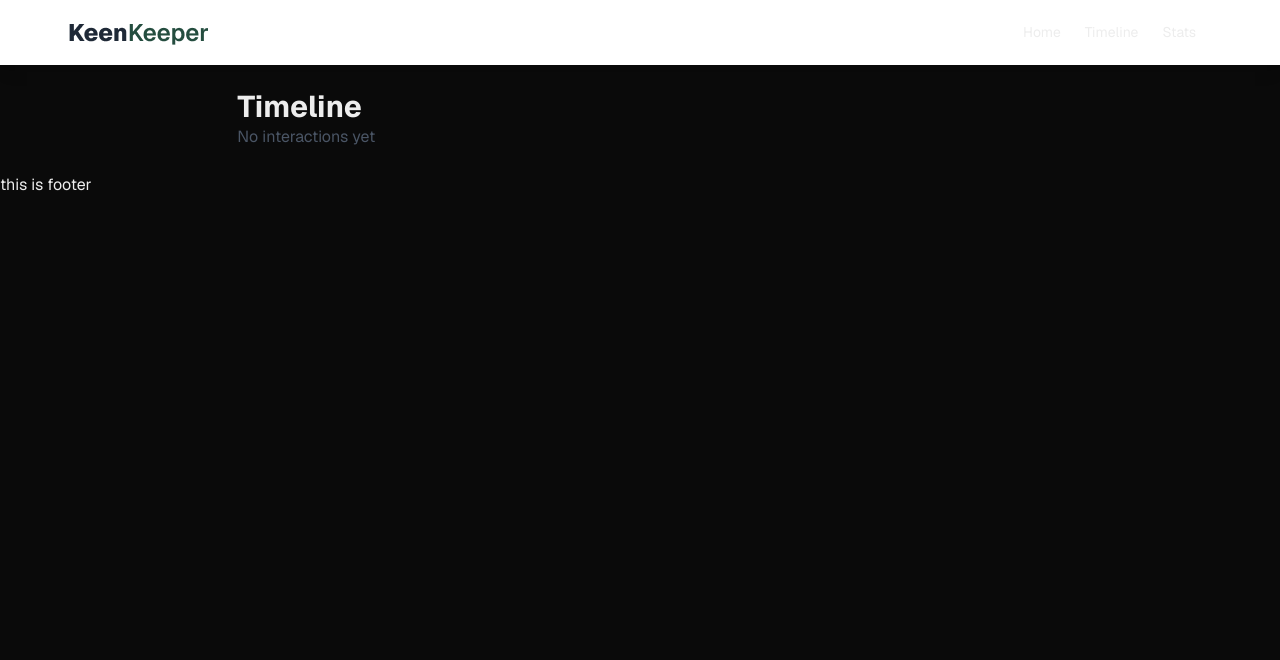
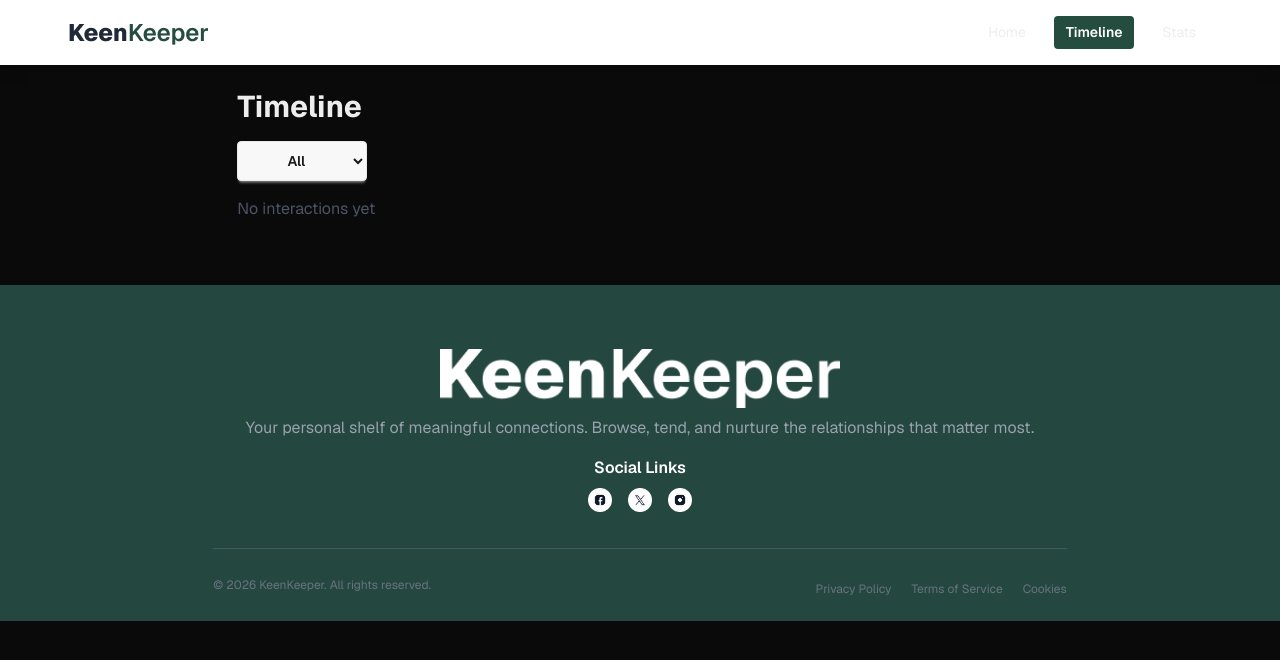
Before and after one commit to ashikmridha793/assignment-7, a Next.js app: page /timeline in a window 1280 px wide. Shown: the top 660 px of the page. Built offline with nearby package versions, Linux system fonts and the light colour scheme.

Commit message:
added full footer section

```diff
--- a/src/app/friends/[id]/page.jsx
+++ b/src/app/friends/[id]/page.jsx
@@ -82,7 +82,7 @@ const FriendDetailPage =  ({ params }) => {
                     </div>
                     <div className='bg-white p-4 shadow rounded text-center'>
                         <h3 className='font-bold text-3xl'>{friend.goal}</h3>
-                        <p className='text-gray-600'>Goal (Days)</p>
+                        <p className='text-gray-600 '>Goal (Days)</p>
                     </div>
                     <div className='bg-white p-4 shadow rounded text-center'>
                         <h3 className='font-bold text-2xl'>
@@ -99,7 +99,8 @@ const FriendDetailPage =  ({ params }) => {
                             <h3 className='font-semibold text-[#244D3F]'>Relationship Goal</h3>
                             <a className='btn rounded-full text-xs'>Edit</a>
                         </div>
-                        <p className='text-gray-600'>Connect every <b>{friend.goal}</b> days</p>
+                        <p className='text-gray-600'>Connect every<span className='font-semibold'> <b>{friend.goal}</b> days</span>
+                        </p>
                     </div>
                     <div className='mt-6 border-t border-gray-200 pt-8'>
                         <h3 className='font-semibold text-[#244D3F]'>Quick Check-In</h3>
--- a/src/app/layout.js
+++ b/src/app/layout.js
@@ -1,10 +1,9 @@
+
 import { Geist, Geist_Mono } from "next/font/google";
 import "./globals.css";
 import Navbar from "@/components/Navbar";
 import Footer from "@/components/Footer";
-
 import { ToastContainer } from "react-toastify";
-
 
 const geistSans = Geist({
   variable: "--font-geist-sans",
@@ -28,9 +27,10 @@ export default function RootLayout({ children }) {
       className={`${geistSans.variable} ${geistMono.variable} h-full antialiased`}
     >
       <body className="geist min-h-full flex flex-col ">
+
         <Navbar />
         {children}
-          <ToastContainer position="top-center" reverseOrder={false} />
+        <ToastContainer position="top-center" reverseOrder={false} />
         <Footer />
       </body>
     </html>
--- /dev/null
+++ b/src/app/loading.jsx
@@ -0,0 +1,7 @@
+export default function Loading() {
+    return (
+        <div className='fixed inset-0 flex items-center justify-center bg-white/60 z-50'>
+            <span className="loading loading-spinner text-success"></span>
+        </div>
+    )
+}
--- a/src/app/timeline/page.jsx
+++ b/src/app/timeline/page.jsx
@@ -3,11 +3,16 @@ import React, { useEffect, useState } from 'react';
 
 const page = () => {
     const [timeline, setTimeline] = useState([]);
+    const [filter, setFilter] = useState('all');
 
     useEffect(() => {
         const data = JSON.parse(localStorage.getItem('timeline')) || [];
         setTimeline(data);
     }, []);
+    const filteredTimeline =
+        filter === 'all'
+        ? timeline
+        : timeline.filter(item => item.type === filter);
 
     const getIcon = (type) => {
         if (type === 'call') return '📞';
@@ -20,15 +25,24 @@ const page = () => {
         <div className='p-6 md:w-8/12 mx-auto'>
             <h1 className='text-3xl font-bold text-left'>Timeline</h1>
 
+            <div className='my-4 w-full flex justify-start'>
+                <select value={filter} onChange={(e) => setFilter(e.target.value)} className='btn'>
+                    <option value='all'>All</option>
+                    <option value='call'>Calls</option>
+                    <option value='message'>Messages</option>
+                    <option value='video'>Video Calls</option>
+                </select>
+            </div>
+
             {timeline.length === 0 ? (
                 <p className='text-gray-600'>No interactions yet</p>
             ) : (
-                    timeline.map((item) => (
+                filteredTimeline.map((item) => (
                     <div key={item.id} className='bg-white shadow-md p-4 rounded-lg mb-4 flex items-center gap-4'>
                         <div className='text-2xl'>{getIcon(item.type)}</div>
                         <div>
-                                <p className='font-semibold'>{item.title}</p>
-                                <p className='text-gray-600 text-sm'>
+                            <p className='font-semibold text-stone-600'>{item.title}</p>
+                            <p className='text-gray-500 text-sm'>
                                 {new Date(item.date).toDateString()}
                             </p>
                         </div>
--- a/src/components/Footer.jsx
+++ b/src/components/Footer.jsx
@@ -1,11 +1,38 @@
 import React from 'react';
+import Image from 'next/image';
+import FooterLogo from '../assets/logo-xl.png'
+import facebook from '../assets/facebook.png'
+import twitter from '../assets/twitter.png'
+import instagram from '../assets/instagram.png'
+import Link from 'next/link';
 
 const Footer = () => {
     return (
-        <div>
-            <h1>
-            this is footer
-            </h1>
+        <div className='text-center py-6 mt-10 text-gray-600 bg-[#24473F]'>
+            <div className='w-9/12 mx-auto pb-3'>
+                <Image src={FooterLogo} alt="Logo" className='w-70 md:w-100  mx-auto mt-10' />
+                <p className='mt-2 text-gray-400'>Your personal shelf of meaningful connections. Browse, tend, and nurture the relationships that matter most.</p>
+                <p className='mt-4 font-semibold text-white'>Social Links</p>
+                <div className='flex justify-center gap-4 mt-2'>
+                    <a href="#" className='text-gray-400 hover:text-white'>
+                        <Image src={facebook} alt="Facebook" className='w-6 h-6' />
+                    </a>
+                    <a href="#" className='text-gray-400 hover:text-white'>
+                        <Image src={twitter} alt="Twitter" className='w-6 h-6' />
+                    </a>
+                    <a href="#" className='text-gray-400 hover:text-white'>
+                        <Image src={instagram} alt="Instagram" className='w-6 h-6' />
+                    </a>
+                </div>
+            </div>
+            <div className='flex flex-col md:flex-row justify-between items-center mt-6 w-8/12 mx-auto border-t border-gray-600 pt-6'>
+                <p className='text-gray-500 text-xs'>© 2026 KeenKeeper. All rights reserved.</p>
+                <ul className='flex flex-col md:flex-row md:gap-5 mt-2 text-xs space-y-2 md:space-y-0'>
+                    <li><a href="#" className='text-gray-500 hover:text-white'>Privacy Policy</a></li>
+                    <li><a href="#" className='text-gray-500 hover:text-white'>Terms of Service</a></li>
+                    <li><a href="#" className='text-gray-500 hover:text-white'>Cookies</a></li>
+                </ul>
+            </div>
         </div>
     );
 };
--- a/src/components/Navbar.jsx
+++ b/src/components/Navbar.jsx
@@ -1,14 +1,29 @@
+"use client";
 import Link from 'next/link';
-import React from 'react';
+import React, { Children, useEffect, useState } from 'react';
 import Image from 'next/image';
 import logo from '../assets/logo.png'
+import { usePathname } from 'next/navigation';
 
-const NavbarPage = () => {
+const Navbar = () => {
+    const pathname = usePathname();
+
     const links = <>
-        <li><Link href='/'>Home</Link></li>
-        <li><Link href='/timeline'>Timeline</Link></li>
-        <li><Link href='/stats'>Stats</Link></li>
+        <li><Link
+            href='/'
+            className={pathname === '/' ? 'bg-[#244D3F] font-semibold text-white' : ''}
+        >Home</Link></li>
+
+        <li><Link
+        href='/timeline'
+        className={pathname === '/timeline' ? 'bg-[#244D3F] font-semibold text-white' : ''}
+        >Timeline</Link></li>
+        <li><Link
+        href='/stats'
+        className={pathname === '/stats' ? 'bg-[#244D3F] font-semibold text-white' : ''}
+        >Stats</Link></li>
     </>
+
 
     return (
         <div className="navbar bg-base-100 shadow-lg md:px-17">
@@ -16,7 +31,7 @@ const NavbarPage = () => {
                 <Image src={logo} alt="logo" />
             </div>
             <div className="flex-none">
-                <ul className="menu menu-horizontal px-1">
+                <ul className="menu menu-horizontal px-1 md:gap-4 gap-1">
                     {links}
                 </ul>
             </div>
@@ -24,4 +39,4 @@ const NavbarPage = () => {
     );
 };
 
-export default NavbarPage;
+export default Navbar;
```
Lines whose indentation alone changed are shown as unchanged.
